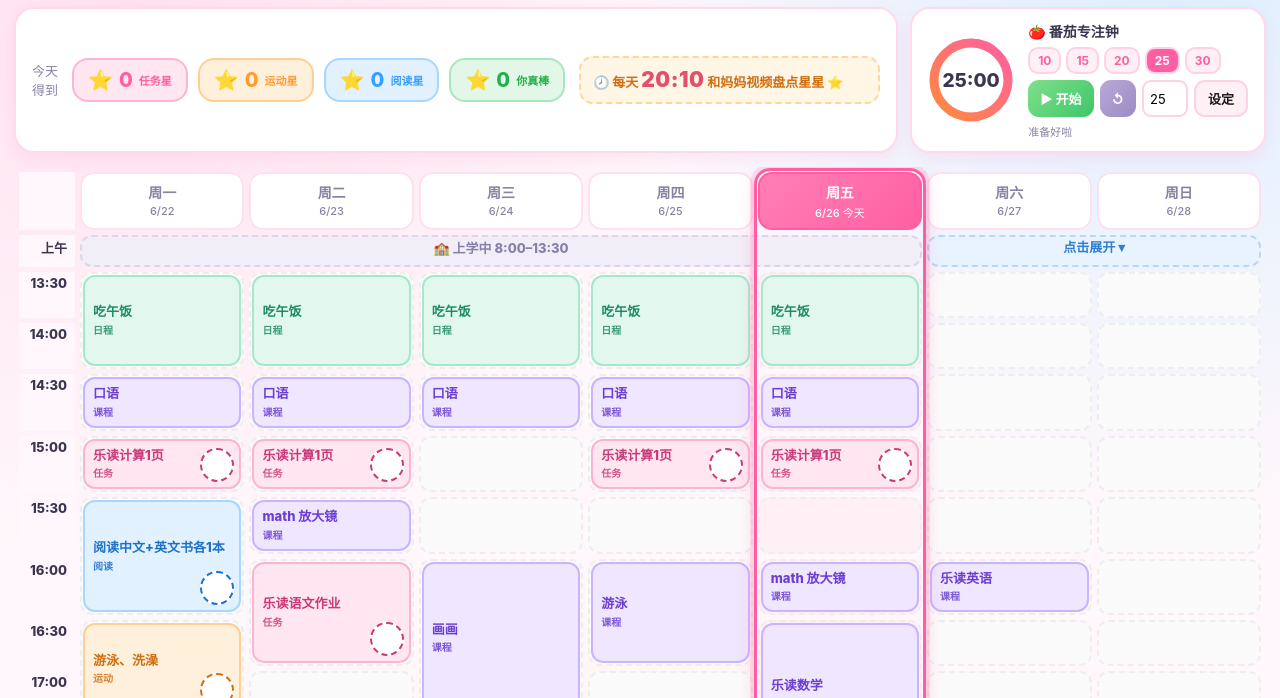
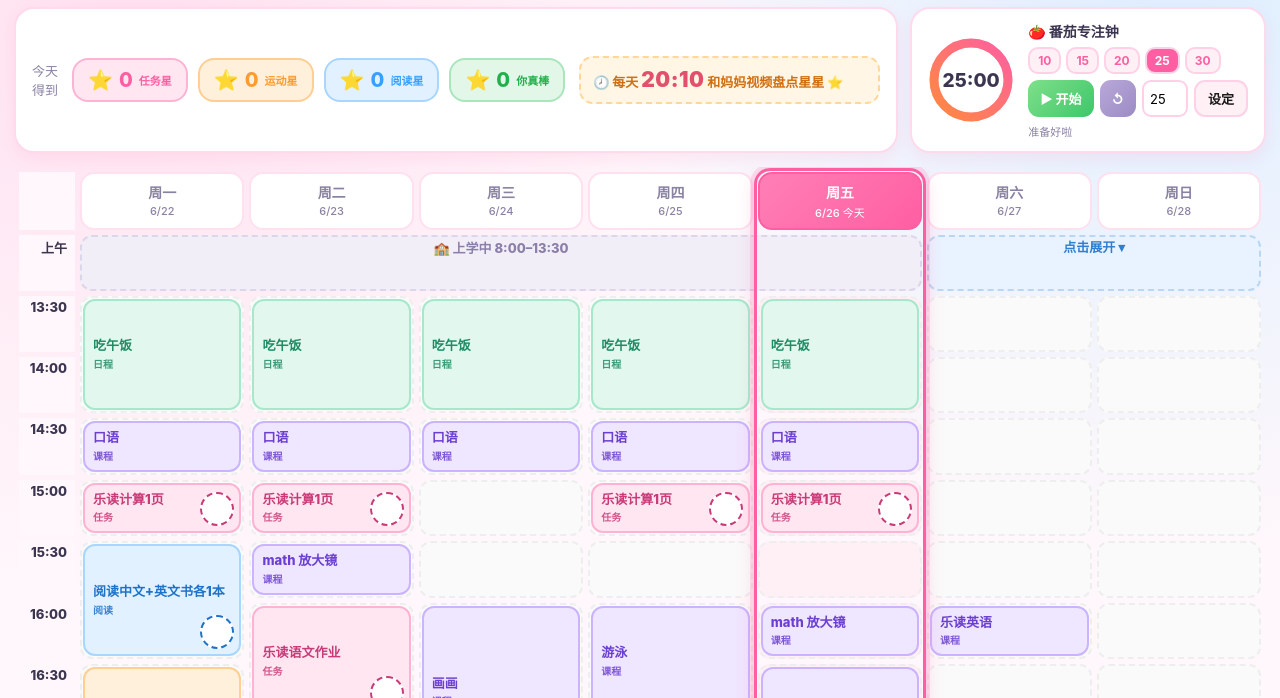
Before and after one commit to zxcpro/eileen-plan, a plain HTML site: page index.html in a window 1280 px wide. Shown: the part 102-800 px from the top of the page. Drawn offline with Linux system fonts and the light colour scheme; no server answers.

Commit message:
修复：左侧时间列行高不均匀
有内容的格子（标题+标签+内边距+边框=50px）比空格子(46px)高约10px，
导致编辑课程后该时间行被撑高、时间列看起来高低不一。
将时间格与日程格统一为56px，并给时间列设置同样高度，
确保被rowspan覆盖的行也不会塌陷，所有时间行严格等高。

Co-Authored-By: Claude Opus 4.7 <noreply@anthropic.com>

```diff
--- a/index.html
+++ b/index.html
@@ -97,9 +97,9 @@
   th.day small{display:block;font-size:11px;font-weight:500;margin-top:2px;}
   /* 冻结左侧时间列：左右滑动周一~周日时，时间列固定不动 */
   th.timehead{width:56px;background:var(--bg);border:none;position:sticky;left:0;z-index:5;}
-  td.time{width:56px;text-align:right;padding-right:8px;font-weight:800;font-size:13px;color:var(--ink);
+  td.time{width:56px;height:56px;text-align:right;padding-right:8px;font-weight:800;font-size:13px;color:var(--ink);
     vertical-align:top;padding-top:3px;position:sticky;left:0;z-index:5;background:var(--bg);}
-  td.col{background:#fafafa;border:2px dashed #eee;border-radius:12px;height:46px;}
+  td.col{background:#fafafa;border:2px dashed #eee;border-radius:12px;height:56px;}
   td.todaycol{background:#fff0f6;}
   /* 工作日上午「上学中」合并块（不可编辑），整块填满上午高度、文字垂直居中 */
   td.schoolblock{background:#f1eef7;border:2px dashed #ddd5ea;border-radius:12px;
```
